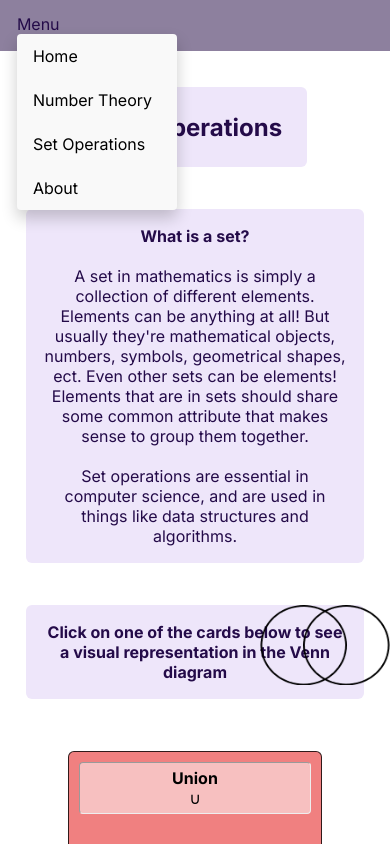
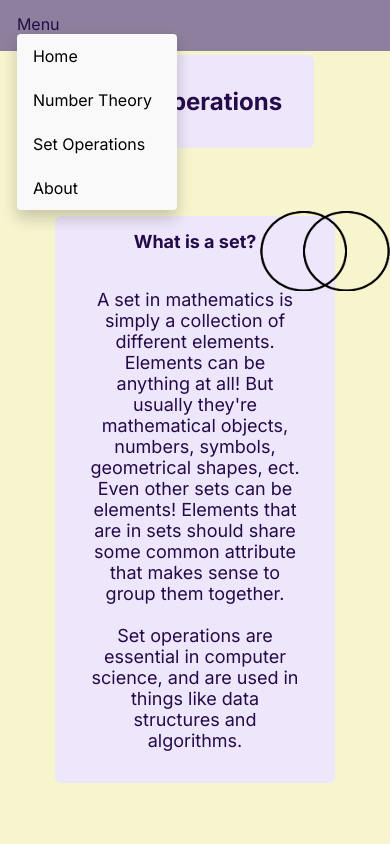
Before and after one commit to Rhubar/int, a Next.js app: page /set in a window 390 px wide. Shown: the top 844 px of the page. Built offline with nearby package versions, Linux system fonts and the light colour scheme.

Commit message:
backgrounds and page styles refactoring

```diff
--- a/src/app/layout.js
+++ b/src/app/layout.js
@@ -1,7 +1,7 @@
 import { Inter } from "next/font/google";
 import "./globals.css";
 import Nav from "./components/Nav";
-import { Analytics } from '@vercel/analytics/react';
+import { Analytics } from "@vercel/analytics/react";
 
 const inter = Inter({ subsets: ["latin"] });
 
--- a/src/app/page.module.css
+++ b/src/app/page.module.css
@@ -1,104 +1,148 @@
+/* home page */
+
 .main {
   display: flex;
   flex-direction: column;
-  justify-content: space-between;
   align-items: center;
-  text-align:center;
+  text-align: center;
   padding: 6rem;
-  min-height: 70vh;
+  min-height: 100vh;
+  max-width: 100vh;
+  margin-left: auto;
+  margin-right: auto;
+  background-color: rgb(247, 245, 206);
 }
 
-.heading{
-  margin: 0;
-  padding: 2rem;
-  background-color:rgb(238, 230, 250);
-  color:rgb(36, 11, 73);
-  border-radius: var(--border-radius);
+.cheer {
+  margin-top: 30vh;
+  padding: 30px;
+  width: fit-content;
+  font-size: large;
+  text-align: center;
+  background-color: rgb(238, 230, 250);
+  color: rgb(36, 11, 73);
+  border-radius: 6px;
 }
 
-.set {
-  display: block;
-  flex-direction: row;
-  justify-content:space-around;
-  text-align:center;
-  min-height: 10vh;
+/* number theory page */
+
+.numberPageMain {
+  display: flex;
+  flex-direction: column;
+  align-items: center;
+  padding: 6rem;
+  min-height: 100vh;
 }
 
-.description {
-  display: inherit;
-  flex-direction: inherit;
-  justify-content: inherit;
-  align-items: inherit;
-  font-size: 0.85rem;
-  max-width: var(--max-width);
-  width: 100%;
-  z-index: 2;
+/* set operations page */
+
+.setDiv {
+  padding-bottom: 5vh;
+  text-align: center;
 }
 
-.description a {
-  display: flex;
-  justify-content: center;
-  align-items: center;
-  gap: 0.5rem;
+.vennDiv {
+  width: fit-content;
+  margin-top: 5vh;
+  margin-left: auto;
+  margin-right: auto;
+  margin-bottom: 5vh;
 }
 
-.description p {
-  position: relative;
-  margin: 0;
-  padding: 1rem;
-  background-color: rgba(var(--callout-rgb), 0.5);
-  border: 1px solid rgba(var(--callout-border-rgb), 0.3);
-  border-radius: var(--border-radius);
+/* grid for cards */
+.cardContainer {
+  display: grid;
+  grid-template-columns: auto auto;
+  margin-top: 5vh;
+  padding: 10px;
+  gap: 40px;
+  width: fit-content;
+  margin-left: auto;
+  margin-right: auto;
 }
 
-.construction{
-  padding: 1rem;
-  background-color: rgba(var(--callout-rgb), 0.5);
-  border: 1px solid rgba(var(--callout-border-rgb), 0.3);
-  border-radius: var(--border-radius);
+/* about page */
+
+.about {
+  padding: 15px;
+  margin-top: 8vh;
+  margin-bottom: 8vh;
+  width: fit-content;
+  font-size: large;
+  text-align: center;
+  background-color: rgb(238, 230, 250);
+  color: rgb(36, 11, 73);
+  border-radius: 6px;
 }
 
-.code {
-  font-weight: 700;
-  font-family: var(--font-mono);
+.about a {
+  color: blue;
 }
 
-.grid {
-  display: grid;
-  grid-template-columns: repeat(4, minmax(25%, auto));
-  max-width: 100%;
-  width: var(--max-width);
+.about p {
+  padding: 2vh;
 }
 
+/* background divs */
 
-.center {
-  display: flex;
-  justify-content: center;
-  align-items: center;
-  position: relative;
-  padding: 4rem 0;
+.background {
+  background-color: #cccccc;
+  width: 100%;
+  height: 100%;
+  position: fixed;
+  left: 0;
+  top: 0;
+  z-index: -1;
+  background-image: url("./components/assets/mathBackground.png");
 }
 
-.center::before {
-  background: var(--secondary-glow);
-  border-radius: 50%;
-  width: 480px;
-  height: 360px;
-  margin-left: -400px;
-}
-
-.center::after {
-  background: var(--primary-glow);
-  width: 240px;
-  height: 180px;
+/* background image fading */
+.backgroundColor {
+  background-color: #ffffff;
+  background-size: cover;
+  opacity: 0.9;
+  width: 100%;
+  height: 100%;
+  position: fixed;
+  left: 0;
+  top: 0;
   z-index: -1;
 }
 
-.center::before,
-.center::after {
-  content: "";
-  left: 50%;
-  position: absolute;
-  filter: blur(45px);
-  transform: translateZ(0);
+.heading {
+  margin: 0;
+  padding: 2rem;
+  background-color: rgb(238, 230, 250);
+  color: rgb(36, 11, 73);
+  border-radius: 6px;
 }
+
+/* mobile */
+@media screen and (max-width: 600px) {
+  .cardContainer {
+    grid-template-columns: auto;
+  }
+
+  .vennDiv{
+    position: fixed;
+    width: 130px;
+    height: 90px;
+    right: 0px;
+    z-index: 9;
+    border-radius: 5px;
+  }
+
+  .vennDiv img {
+    position: fixed;
+    width: 130px;
+    height: 80px;
+    right: 0px;
+    top: 25vh;
+    z-index: 9;
+    border-radius: 5px;
+  }
+
+  .main {
+    padding: 55px;
+  }
+}
--- a/src/app/set/page.js
+++ b/src/app/set/page.js
@@ -2,7 +2,7 @@
 import React, { useState } from "react";
 import SetCard from "../components/setOperations/SetCard";
 import Venn from "../components/setOperations/Venn";
-import "./set.css";
+import styles from "../page.module.css";
 
 export default function Page() {
   // state for venn diagram display
@@ -37,11 +37,13 @@ export default function Page() {
   const complementBottom2 = `Aᶜ = Everything apart from 1, 2, 3 and 4`;
 
   return (
-    <div>
-      <div className="setDiv">
-        <h2 className="setHeading">Set Operations</h2>
+    <div className={styles.main}>
+      <div className={styles.background}></div>
+      <div className={styles.backgroundColor}></div>
+      <div className={styles.heading}>
+        <h2>Set Operations</h2>
       </div>
-      <div className="setExplain">
+      <div className={styles.about}>
         <h4>What is a set?</h4>
         <br />
         <p>
@@ -56,13 +58,16 @@ export default function Page() {
           things like data structures and algorithms.
         </p>
       </div>
-      <div className="vennDiv">
+      <div className={styles.vennDiv}>
         <Venn operation={operation} />
       </div>
-      <div className="setExplain">
-        <h4>Click on one of the cards below to see a visual representation in the Venn diagram</h4>
+      <div className={styles.about}>
+        <h4>
+          Click on one of the cards below to see a visual representation in the
+          Venn diagram
+        </h4>
       </div>
-      <div className="cardContainer">
+      <div className={styles.cardContainer}>
         <div onClick={unionClick}>
           <SetCard
             color="lightcoral"
@@ -104,6 +109,9 @@ export default function Page() {
           />
         </div>
       </div>
+      <div className={styles.vennDiv}>
+        <Venn operation={operation} />
+      </div>
     </div>
   );
 }
--- a/src/app/set/set.css
+++ /dev/null
@@ -1,70 +0,0 @@
-.setDiv {
-    margin-top:45px;
-    padding:5vh;
-    text-align:center;
-    color:darkkhaki
-}
-
-.setHeading{
-    padding: 3vh;
-    width:fit-content;
-    margin-left:auto;
-    margin-right:auto;
-    border-radius:6px;
-    background-color:rgb(238, 230, 250);
-    color:rgb(36, 11, 73);
-}
-
-.setExplain{
-    padding: 2vh;
-    width:80vh;
-    text-align:center;
-    margin-left:auto;
-    margin-right:auto;
-    border-radius:6px;
-    background-color:rgb(238, 230, 250);
-    color:rgb(36, 11, 73);
-}
-
-.vennDiv{
-  width:fit-content;
-  margin-top:5vh;
-  margin-left:auto;
-  margin-right:auto;
-  margin-bottom:5vh;
-}
-
-/* grid for cards */
-.cardContainer {
-    display: grid;
-    grid-template-columns: auto auto;
-    margin-top:5vh;
-    padding: 10px;
-    gap: 40px;
-    width:fit-content;
-    margin-left:auto;
-    margin-right:auto;
-  }
-
-
-  /* mobile */
-  @media screen and (max-width: 600px) {
-
-    .cardContainer {
-        grid-template-columns: auto;
-      }
-
-      .setExplain{
-        width:40vh;
-      }
-
-      .vennDiv img{
-        position: fixed;
-        width:130px;
-        height:80px;
-        right:0px;
-        z-index:9;
-        border-radius:5px;
-      }
-
-  }
```
Also changed, not shown: src/app/about/about.css (deleted, +0 -20 lines), src/app/about/page.js (+8 -7 lines), src/app/number/numberPage.css (deleted, +0 -8 lines), src/app/number/page.js (+5 -3 lines), src/app/page.js (+10 -4 lines), src/app/components/assets/mathBackground.png (added). Lines whose indentation alone changed are shown as unchanged.
